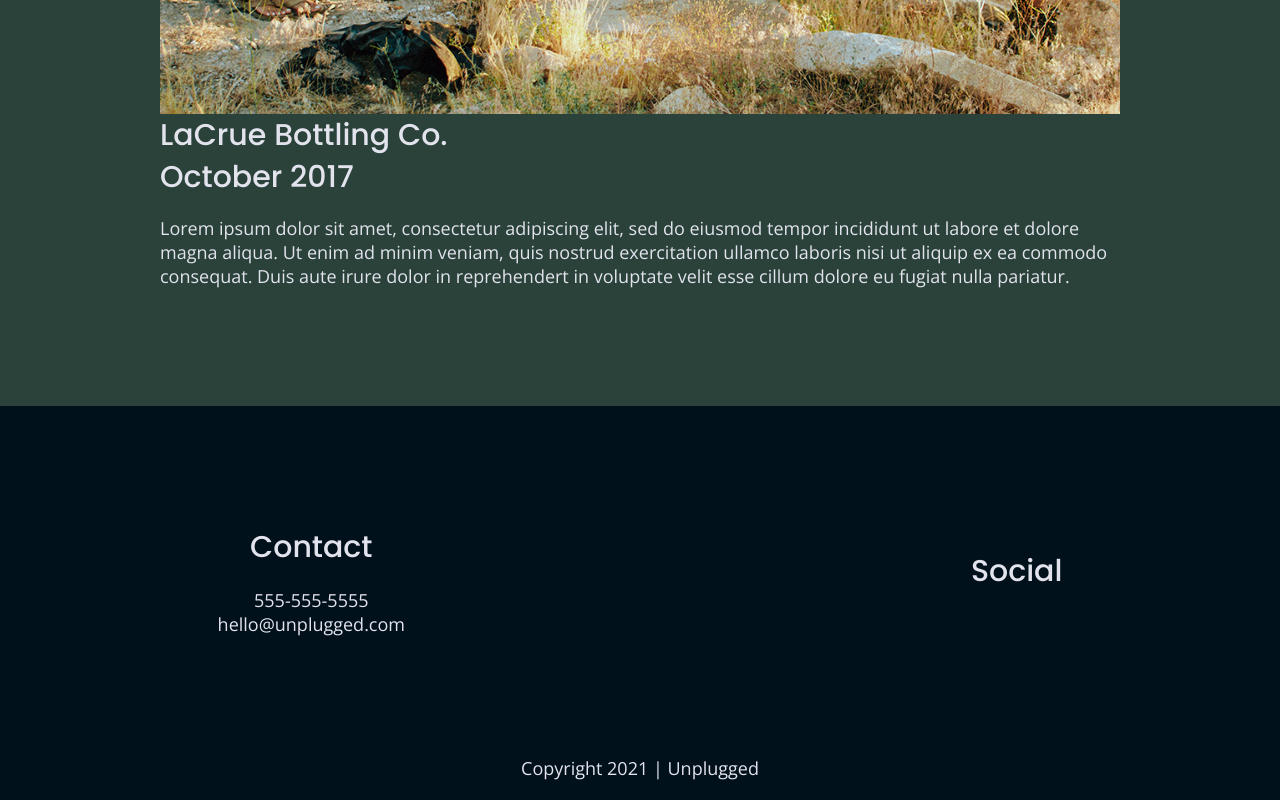
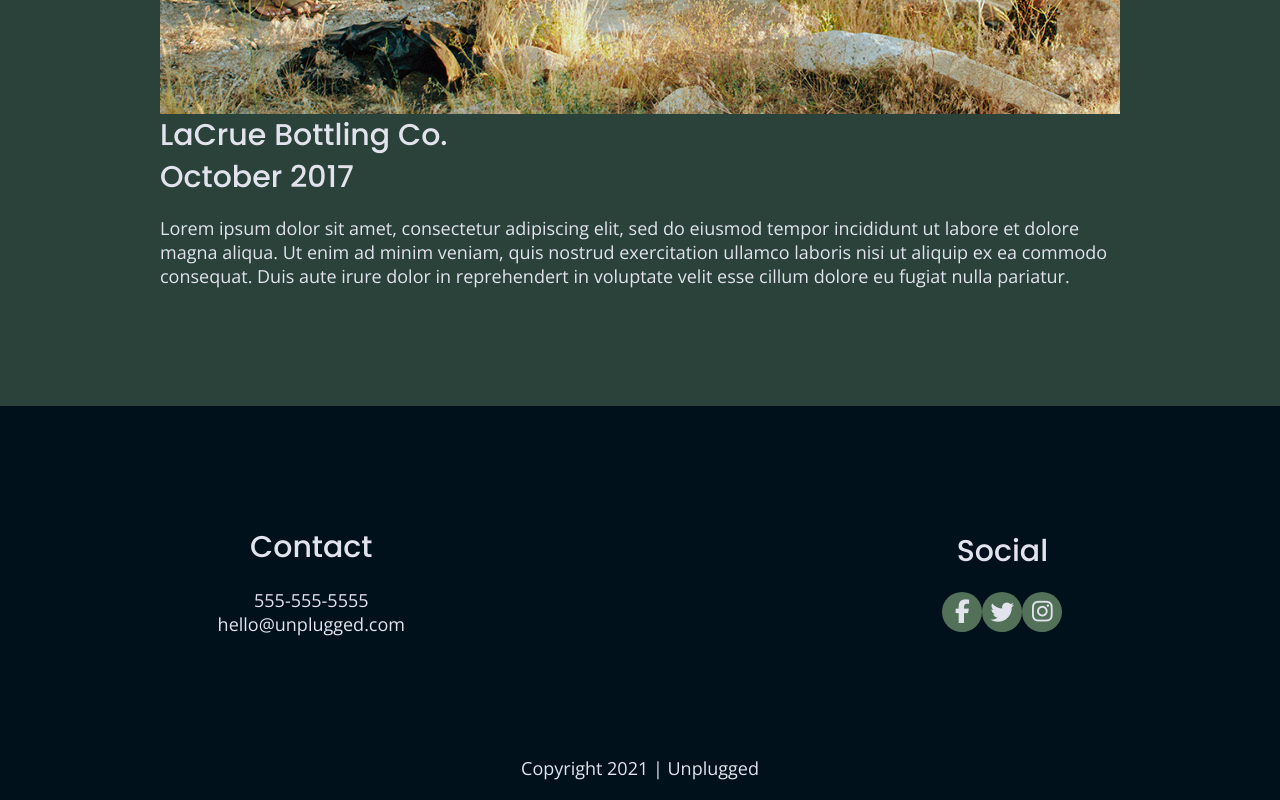
Before and after one commit to jomrogers/unplugged-retreat, a website: page index.html in a window 1280 px wide. Shown: the part 2948-3748 px from the top of the page. Drawn offline with nearby package versions, Linux system fonts and the light colour scheme.

Commit message:
footer social icon updates

```diff
--- a/css/main.css
+++ b/css/main.css
@@ -239,9 +239,17 @@ footer .social-icons {
 }
 
 footer .social-icons p {
+  background-color: #527158;
+  border-radius: 50%;
+  width: 40px;
+  height: 40px;
   display: flex;
   justify-content: center;
   align-items: center;
+}
+
+footer .social-icons p i {
+ font-size: 1.3125em;
 }
 
 footer .copyright {
--- a/index.html
+++ b/index.html
@@ -158,9 +158,12 @@
       <div class="social">
         <h4>Social</h4>
         <div class="social-icons">
-          <p><a href="https://facebook.com" target="_blank"></a></p>
-          <p><a href="https://twitter.com" target="_blank"></a></p>
-          <p><a href="https://instragram.com" target="_blank"></a></p>
+          <p><a href="https://facebook.com"><i class="fab fa-facebook-f"></i></a>
+          </p>
+          <p><a href="https://twitter.com"></a><i class="fab fa-twitter"></i></a>
+          </p>
+          <p><a href="https://instragram.com"><i class="fab fa-instagram"></i></a>
+          </p>
         </div>
       </div>
     </div> <!--footer content ends-->
```
Also changed, not shown: about/index.html (+6 -3 lines), faq/index.html (+6 -3 lines).
